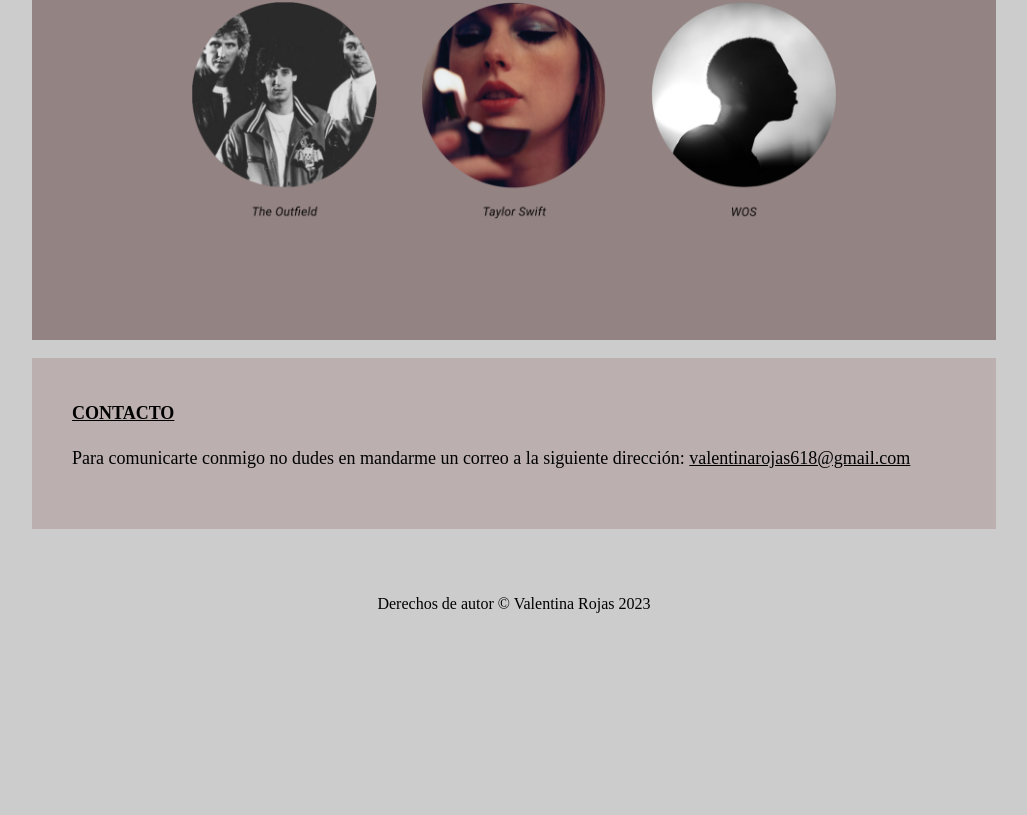
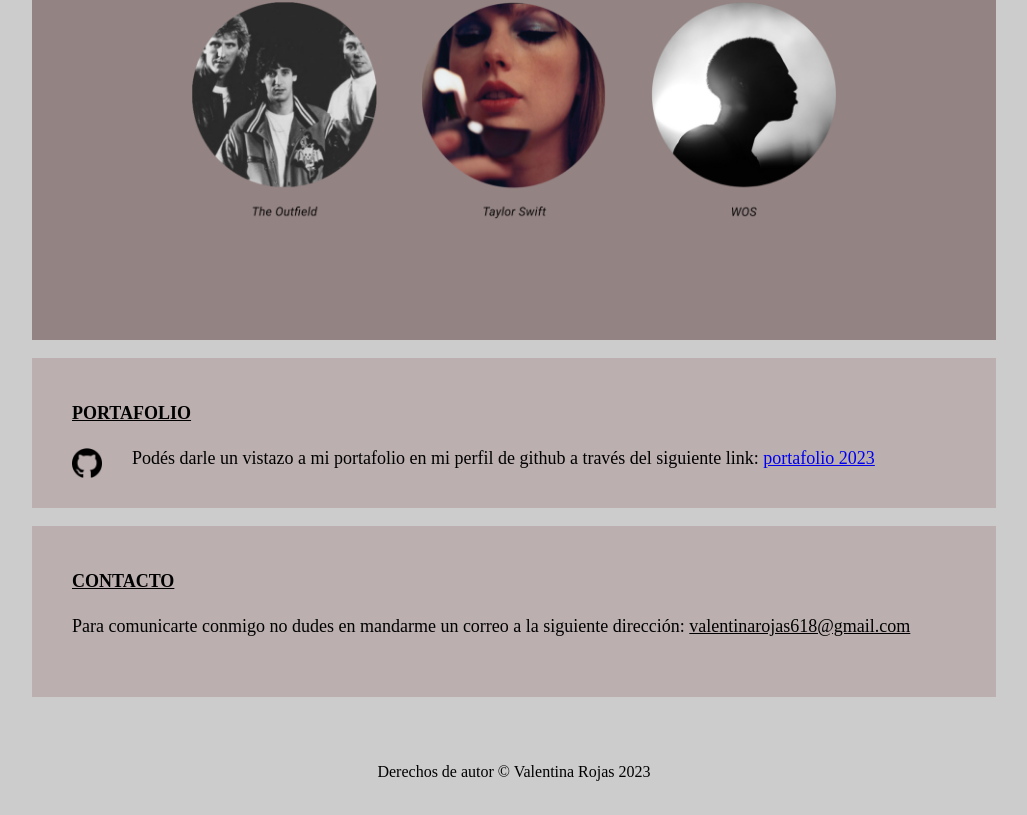
Before and after one commit to valentina-rojas/Portfolio2023, a plain HTML site: page index.html in a window 1280 px wide. Shown: the part 1510-2325 px from the top of the page, without its empty margins (126-1153 px from the left). Before the commit the page ends 2157 px from the top, so only its background shows below. Drawn offline with Linux system fonts and the light colour scheme.

Commit message:
se agregó contenido

```diff
--- a/assets/css/style.css
+++ b/assets/css/style.css
@@ -52,7 +52,12 @@
 
 
 
-
+#section-port {
+  background-color: #bbafaf;
+  margin-left: 150px;
+  margin-right: 150px;
+  font-size: 18px;
+}
 
 
 
--- a/index.html
+++ b/index.html
@@ -21,8 +21,10 @@
 
         <nav>
              <ul>
-                <li><a href="#Hobbies"> Hobbies</a></li>
-                <li><a href="#artistas"> Artistas de interés</a></li>
+                <li><a href="#about"> Sobre mí </a></li>
+                <a href="#hobbies"> (Hobbies)</a></li>
+                <a href="#artistas">(Artistas de interés)</a>
+                <li><a href="#section-port"> Portafolio </a></li>
                 <li><a href="#section-cont"> Contacto </a></li>
             </ul>
         </nav>
@@ -59,6 +61,7 @@
 
     <br>
 
+    <section id="about">
     <div style= "font-size: 30px;  text-align: center; background-color:#a99797 ; color: #191818;
     margin-left: 150px; margin-right: 150px">
 
@@ -67,7 +70,11 @@
           SOBRE MÍ
         </p>
 
+
+
+
     </div>
+    </section>
 
     <section id="Hobbies">
 
@@ -146,6 +153,32 @@
     </section>
 
 <br>
+
+
+<section id="section-port" >
+
+    <div style="margin-left: 40px; margin-right: 40px;">
+
+        <br>
+
+         <u> <h4> PORTAFOLIO </h4> </u>
+
+         <img src="public/git.png" alt="github" style="float: left; height: 30px; width: 30px; padding-right : 30px;">
+
+         <p>
+            Podés darle un vistazo a mi portafolio en mi perfil de github a través del siguiente link:
+            <a href="https://github.com/valentina-rojas"> portafolio 2023 </a>
+         </p>
+
+
+
+
+    </div>
+    <br>
+</section>
+
+<br>
+
     <div id="section-cont" >
 
         <div style="margin-left: 40px; margin-right: 40px;">
```
Also changed, not shown: public/git.png (added).
